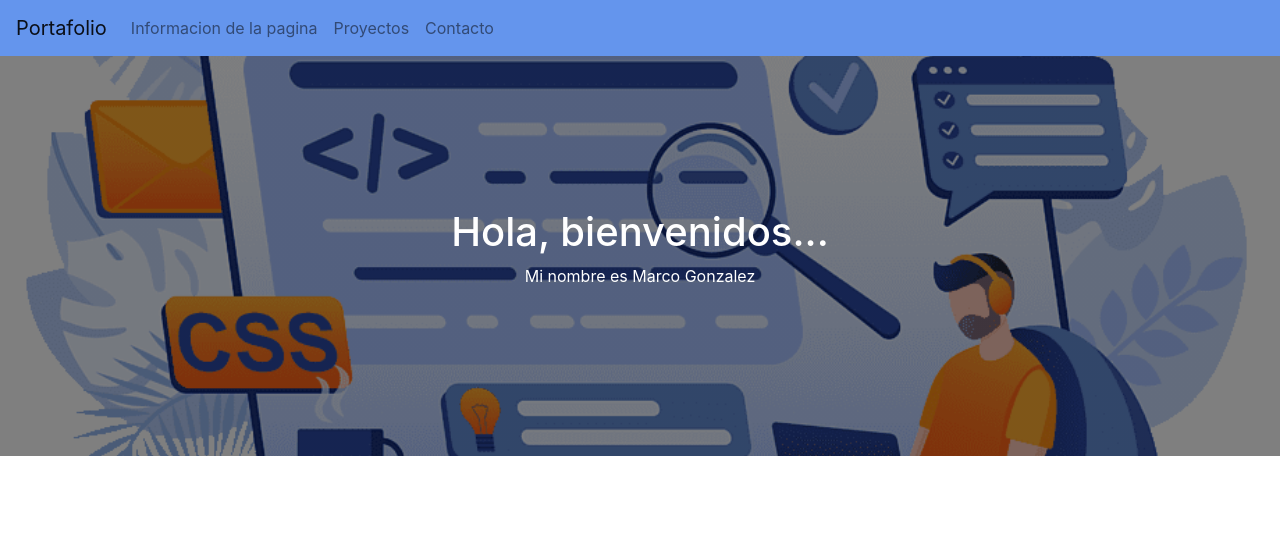
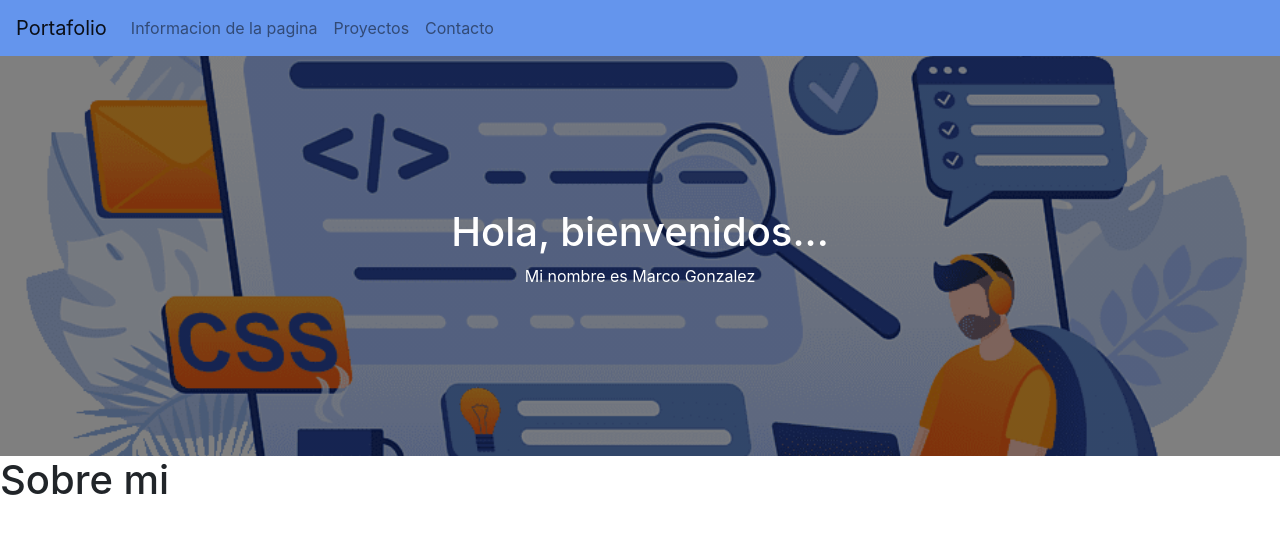
Before and after one commit to markoz2126/portfolio, a plain HTML site: page index.html in a window 1280 px wide. Drawn offline with nearby package versions, Linux system fonts and the light colour scheme; files that its build step writes are made by us from their sources; files whose address does not match are found by name.

Commit message:
Prueba Jenkins

```diff
--- a/index.html
+++ b/index.html
@@ -53,7 +53,7 @@
       </div>
     </div>
     <!-- Sobre Mí -->
-
+    <h1>Sobre mi</h1>
     <!-- Sección Habilidades -->
 
     <!-- Sección Experiencia -->
```
